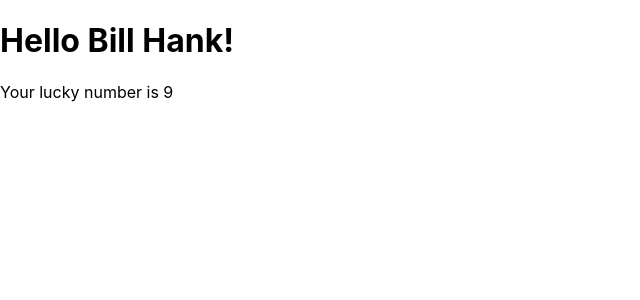
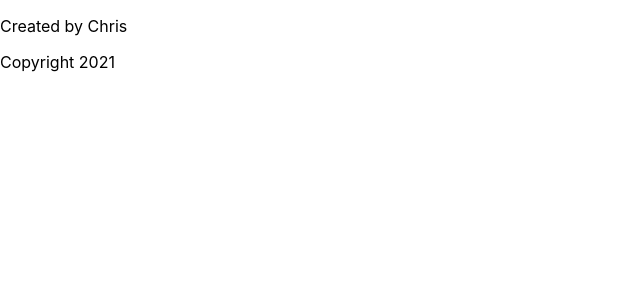
Before and after one commit to ChrisAgold/React-Practice, a React (Create React App) app: page / in a window 1280 px wide. Shown: the top 300 px of the page, without its empty margins (0-640 px from the left). Built offline with nearby package versions, Linux system fonts and the light colour scheme.

Commit message:
completed challenge 2

```diff
--- a/src/index.js
+++ b/src/index.js
@@ -6,6 +6,9 @@ import reportWebVitals from './reportWebVitals';
 // var React = require('react');
 // var ReactDOM = require('react-dom');
 
+const name = "Chris";
+const currentDate = new Date();
+const year = currentDate.getFullYear();
 
 const fname = "Bill";
 const lname = "Hank";
@@ -13,10 +16,10 @@ const num = 1;
 const number = 3;
 
 ReactDOM.render(
-    <div>
-        <h1>Hello {fname} {lname}!</h1>
-        <p>Your lucky number is {Math.floor(Math.random() * 10)}</p>
-    </div>,
+    // <div>
+    //     <h1>Hello {fname} {lname}!</h1>
+    //     <p>Your lucky number is {Math.floor(Math.random() * 10)}</p>
+    // </div>,
 
 //    Challenge 1: Create a food list
 // <div>
@@ -29,6 +32,10 @@ ReactDOM.render(
 //         <li>random food</li>
 //     </ul>
 // </div>,
+    <div>
+        <p>Created by {name}</p>
+        <p>Copyright {year}</p>
+    </div>,
     document.getElementById('root')
 );
 
```
